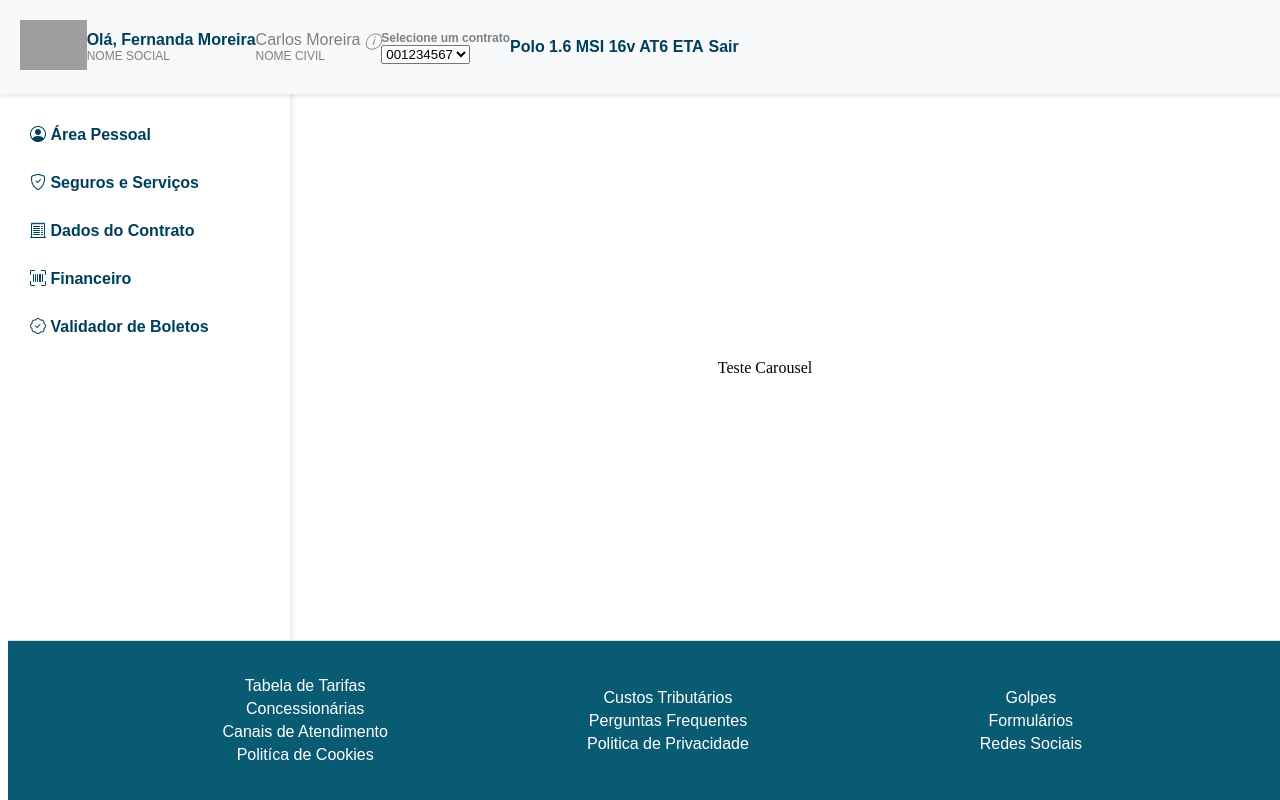
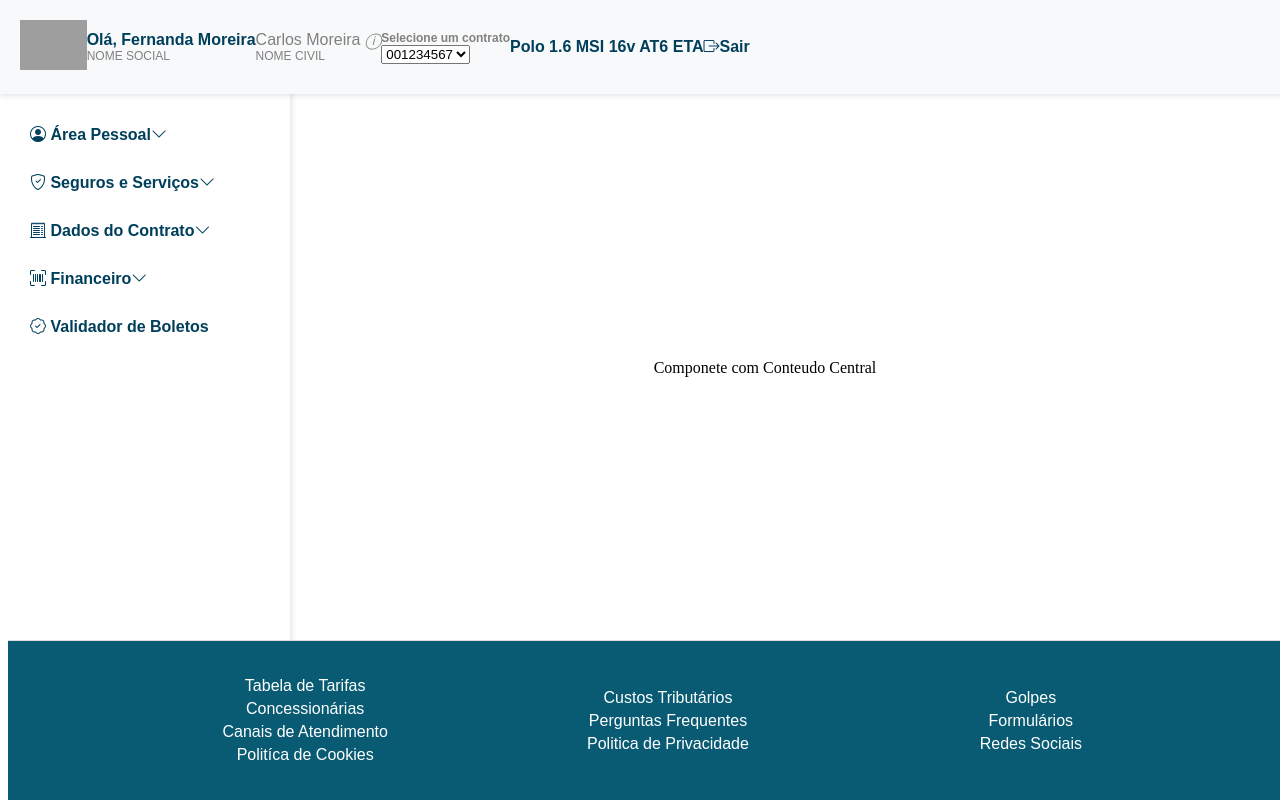
Before and after one commit to christiananjos/Projeto, an Angular app in the folder Poc-Volks/: page / in a window 1280 px wide. Built offline with nearby package versions, Linux system fonts and the light colour scheme; grey boxes are pictures that could not be loaded.

Commit message:
adicionei icones do botao sair e na frente dos menus laterais

```diff
--- a/Poc-Volks/src/app/app.component.html
+++ b/Poc-Volks/src/app/app.component.html
@@ -27,7 +27,7 @@
     <strong>Polo 1.6 MSI 16v AT6 ETA</strong>
   </div>
   <div class="logout">
-    <a href="#"><i class="logout-icon fas fa-sign-out-alt"></i> Sair</a>
+    <a href="#"><i class="bi bi-box-arrow-right"></i> Sair</a>
   </div>
 </header>
 
@@ -38,7 +38,7 @@
 
       <li class="menu-item has-submenu">
         <a href="#">
-          <i class="bi bi-person-circle"></i> <strong> Área Pessoal</strong>
+          <i class="bi bi-person-circle"></i> <strong> Área Pessoal<i class="bi bi-chevron-down"></i></strong>
         </a>
         <ul class="submenu">
           <li><a href="#">Dados Cadastrais</a></li>
@@ -48,14 +48,14 @@
       </li>
 
       <li class="menu-item has-submenu">
-        <a href="#"><i class="bi bi-shield-check"></i><strong> Seguros e Serviços</strong> </a>
+        <a href="#"><i class="bi bi-shield-check"></i><strong> Seguros e Serviços<i class="bi bi-chevron-down"></i></strong> </a>
         <ul class="submenu">
           <li><a href="#">????</a></li>
         </ul>
       </li>
 
       <li class="menu-item has-submenu">
-        <a href="#"><i class="bi bi-receipt-cutoff"></i> <strong> Dados do Contrato</strong></a>
+        <a href="#"><i class="bi bi-receipt-cutoff"></i> <strong> Dados do Contrato<i class="bi bi-chevron-down"></i></strong></a>
         <ul class="submenu">
           <li><a href="#">Cópia do Contrato</a></li>
           <li><a href="#">Informações do contrato</a></li>
@@ -64,7 +64,7 @@
         </ul>
       </li>
       <li class="menu-item has-submenu">
-        <a href="#"><i class="bi bi-upc-scan"></i> Financeiro</a>
+        <a href="#"><i class="bi bi-upc-scan"></i> Financeiro<i class="bi bi-chevron-down"></i></a>
         <ul class="submenu">
           <li><a href="#">2ª via de boleto</a></li>
           <li><a href="#">2ª via de carnê</a></li>
@@ -84,7 +84,7 @@
 </aside>
 
 <div class="main-content">
-  Teste Carousel
+  Componete com Conteudo Central
 </div>
 
 <!-- Footer Section -->
```
